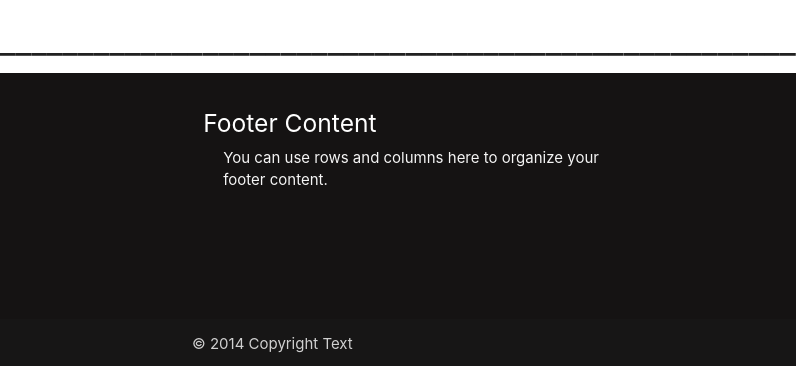
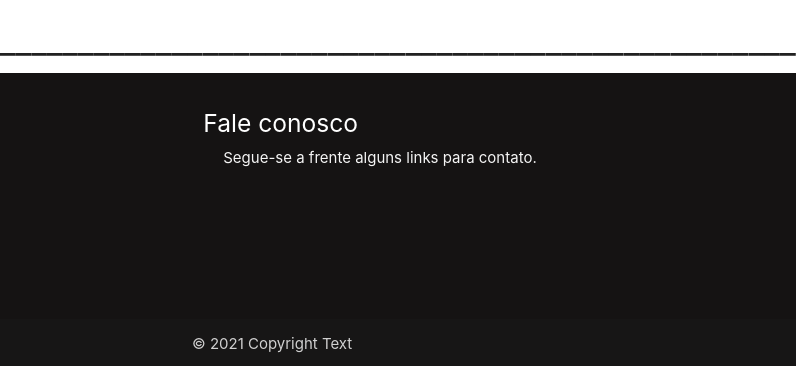
Before and after one commit to ViniciusC20/MeuSite, a plain HTML site: page Meu_site/index.html in a window 1280 px wide. Shown: the part 2913-3279 px from the top of the page, 0-796 px from the left. Drawn offline with Linux system fonts and the light colour scheme.

Commit message:
Add files via upload

```diff
--- a/Meu_site/index.html
+++ b/Meu_site/index.html
@@ -16,7 +16,6 @@
           p {
           vertical-align:middle;margin:0px 20px;
           }
-        </style>
       </style>
     </head>
 
@@ -111,8 +110,8 @@ Os dados podem ser facilmente acessados, gerenciados, modificados, atualizados,
     <div class="container">
       <div class="row">
         <div class="col l6 s12">
-          <h5 class="white-text">Footer Content</h5>
-          <p class="grey-text text-lighten-4">You can use rows and columns here to organize your footer content.</p>
+          <h5 class="white-text">Fale conosco</h5>
+          <p class="grey-text text-lighten-4">Segue-se a frente alguns links para contato.</p>
         </div>
         <div class="col l4 offset-l2 s12">
           <h5 class="white-text">Links</h5>
@@ -127,7 +126,7 @@ Os dados podem ser facilmente acessados, gerenciados, modificados, atualizados,
     </div>
     <div class="footer-copyright">
       <div class="container">
-      © 2014 Copyright Text
+      © 2021 Copyright Text
       <a class="grey-text text-lighten-4 right" href="#!">More Links</a>
       </div>
     </div>
```
